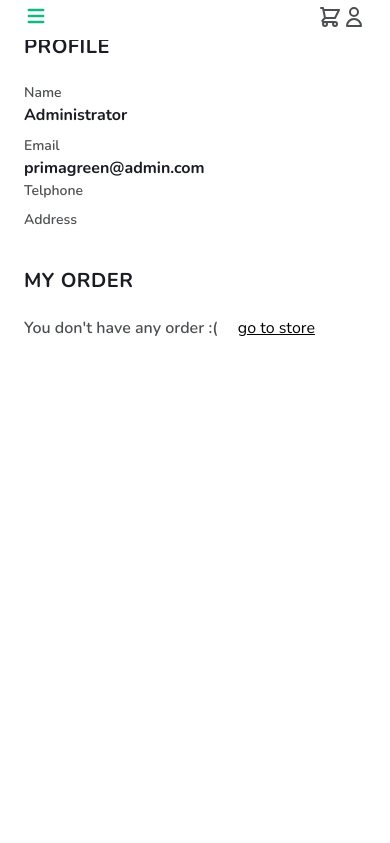
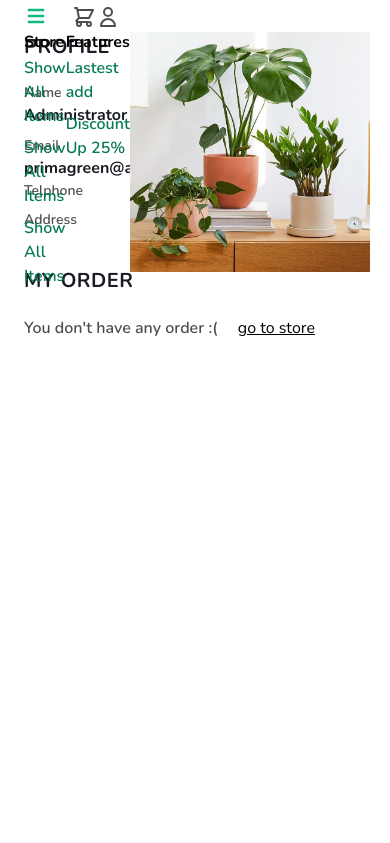
Before and after one commit to fhaards/primagreen, a CodeIgniter app: page /database/index.php/controller_f_user/index in a window 390 px wide. Shown: the top 843 px of the page. Run offline with CodeIgniter, Linux system fonts and the light colour scheme; a user stored in the database is signed in; data comes from the database, SQL or seed files in the repository; data that the repository does not hold is empty; style sheets or scripts are compiled from the project's sources; some libraries are stand-ins or nearby versions; some web fonts are replaced.

Commit message:
frontendpages : trying migrate to javascript , nav with subnav

```diff
--- a/application/views/_partials/_user_part/user_header.php
+++ b/application/views/_partials/_user_part/user_header.php
@@ -1,4 +1,4 @@
-<header id="header-nav" class="nav-header fixed z-10 bg-white lg:h-32 h:20 py-5 top-0 w-full mx-auto">
+<header id="header-nav" class="nav-header fixed z-40 bg-white h-20 py-5 top-0 w-full mx-auto">
   <div class="container flex items-center justify-between h-full mx-auto px-6 ">
     <!-- Mobile hamburger -->
     <button class="p-1 mr-5 -ml-1 rounded-md md:hidden focus:outline-none focus:shadow-outline-purple" @click="toggleSideMenu" aria-label="Menu">
@@ -10,38 +10,34 @@
     <?php
     $hal = $this->uri->segment(1);
     $hal2 = $this->uri->segment(2);
-    $activeside = "inline-flex tracking-widest items-center w-full text-md font-bold transition-colors duration-150 uppercase text-green-600 hover:text-green-700";
-    $inactiveside = "inline-flex tracking-widest items-center w-full text-md font-bold transition-colors duration-150 uppercase text-gray-600 hover:text-green-500";
+    $activeside = "tracking-widest items-center text-md font-bold transition-colors duration-150 uppercase text-green-600 hover:text-green-700";
+    $inactiveside = "tracking-widest items-center text-md font-bold transition-colors duration-150 uppercase text-gray-600 hover:text-green-500";
     ?>
 
     <!-- Desktop Menu -->
-    <div class="flex xs:hidden hidden md:block mx:auto">
-      <div class="relative w-full space-x-12 flex max-w-xl focus-within:text-green-500">
-        <div class="flex-1">
-          <a href="<?= base_url(); ?>store/show-all-items" class="<?= ($hal == 'store') ? $activeside :  $inactiveside; ?> store-trigger">
+    <div class=" flex-1 xs:hidden hidden md:block">
+      <div class="space-x-8 w-full space-x-12 flex max-w-xl focus-within:text-green-500">
+        <a href="<?= base_url(); ?>store/show-all-items" class="<?= ($hal == 'store') ? $activeside :  $inactiveside; ?> store-trigger" onmouseover="openSubNav()" onmouseout="closeSubNav()">
           Shop
         </a>
-
-        </div>
-        <div class="flex-1">
         <a href="<?= base_url(); ?>about-us" class="<?= ($hal == 'about-us') ? $activeside :  $inactiveside; ?>">
           About
         </a>
       </div>
     </div>
-    </div>
 
 
     <!-- Logo -->
-    <div class="md:block hidden">
+    <div class="flex-1 md:block hidden">
+      <div class="mx-auto w-1/2 items-center">
         <a class="text-lg font-bold" href="<?= base_url(); ?>">
-        <img class="h-6 object-cover" src="<?php echo base_url() . 'uploads/company/' . getCompanyData()['logo']; ?>" alt="" loading="lazy" />
+          <img class="mx-auto  h-6 w-100 object-cover" src="<?php echo base_url() . 'uploads/company/' . getCompanyData()['logo']; ?>" alt="" loading="lazy" />
         </a>
       </div>
+    </div>
 
-    <ul class="flex items-center space-x-8 max-w-xl">
-      <!-- Notifications menu -->
-
+    <div class="flex-1 space-x-8">
+      <ul class="flex flex-row space-x-8  float-right">
         <li class="relative">
           <button class="show-cart-menu align-middle focus:outline-none <?= ($hal == 'cart') ? $activeside :  $inactiveside; ?>">
             <svg class="w-6 h-6" fill="none" viewBox="0 0 24 24" stroke="currentColor">
@@ -51,16 +47,6 @@
           </button>
         </li>
 
-      <!-- <li class="relative">
-        <button class="showCartMenu align-middle focus:outline-none" @click="toggleCartMenu" @keydown.escape="closeCartMenu" aria-label="Account" aria-haspopup="true">
-          <svg class="w-6 h-6 text-gray-500 hover:text-green-500" fill="none" viewBox="0 0 24 24" stroke="currentColor">
-            <path stroke-linecap="round" stroke-linejoin="round" stroke-width="2" d="M3 3h2l.4 2M7 13h10l4-8H5.4M7 13L5.4 5M7 13l-2.293 2.293c-.63.63-.184 1.707.707 1.707H17m0 0a2 2 0 100 4 2 2 0 000-4zm-8 2a2 2 0 11-4 0 2 2 0 014 0z" />
-          </svg>
-          <span aria-hidden="true" class="absolute top-0 right-0 inline-block w-3 h-3 transform translate-x-1 -translate-y-1 bg-red-600 border-2 border-white rounded-full dark:border-gray-800"></span>
-        </button>
-      </li> -->
-
-      <!-- Profile menu -->
         <li class="relative">
           <button class="align-middle focus:outline-none <?= ($hal == 'profile') ? $activeside :  $inactiveside; ?>" @click="toggleProfileMenu" @keydown.escape="closeProfileMenu" aria-label="Account" aria-haspopup="true">
             <svg class="w-6 h-6" fill="none" viewBox="0 0 24 24" stroke="currentColor">
@@ -100,17 +86,37 @@
             </ul>
           </template>
         </li>
+      </ul>
+    </div>
 
-    </ul>
 
   </div>
 </header>
 
-<div id="submenu-store" class="fixed bg-white w-full p-2 ml-0 z-2 submenu-store">
-  <div class="container mx-auto justify-between px-6">
-    TEST IMPLEMENT
+<section id="sub-nav" onmouseover="openSubNav()" onmouseout="closeSubNav()" class="fixed w-full z-30 mt-20 overflow-y-hidden bg-green-100">
+  <div class="container flex mx-auto px-6 my-8">
+    <div class="flex flex-col mr-20">
+      <div class="flex"><span class="text-green-800 font-bold leading-5 mb-5 leading-5 tracking-widest">Store</span> </div>
+      <ul>
+        <li class="py-1"><a href="#" class="text-green-600 font-semibold hover:text-green-500">Show All Items</a></li>
+        <li class="py-1"><a href="#" class="text-green-600 font-semibold hover:text-green-500">Show All Items</a></li>
+        <li class="py-1"><a href="#" class="text-green-600 font-semibold hover:text-green-500">Show All Items</a></li>
+      </ul>
+    </div>
+    <div class="flex-col mr-20">
+      <div class="flex"><span class="text-green-800 font-bold leading-5 mb-5 leading-5 tracking-widest">Features</span> </div>
+      <ul>
+        <li class="py-1"><a href="#" class="text-green-600 font-semibold hover:text-green-500">Lastest add</a></li>
+        <li class="py-1"><a href="#" class="text-green-600 font-semibold hover:text-green-500">Discount Up 25%</a></li>
+      </ul>
+    </div>
+    <div class="flex">
+      <div class="image-subnav bg-red-200">
+        <img class="object-cover w-full h-full" src="<?php echo base_url() . 'assets/image/subnav.jpg'; ?>">
       </div>
     </div>
+  </div>
+</section>
 
 
 <!-- <li class="flex">
--- a/application/views/frontend/cart/show_cart.php
+++ b/application/views/frontend/cart/show_cart.php
@@ -1,45 +1,38 @@
-<div id="show-cart" class="show-cart z-40 fixed  right-0 h-full lg:w-1/4 w-full bg-white shadow-lg focus:outline-none active:outline-none" aria-label="submenu">
-    <div class="mx-auto p-5">
+<div id="show-cart" class="show-cart z-30 fixed right-0 h-full lg:w-1/4 w-full bg-green-100 mt-20 focus:outline-none active:outline-none" aria-label="submenu">
 
-        <div class="flex containe mx-auto w-4/5 mt-5">
+    <div class="flex container w-full">
+        <div class="flex w-4/5 items-center mx-auto top-0 border-b border-green-800 border-solid">
             <div class="flex-1">
-                <nav id="new-items" class="flex w-full top-0 py-1 border-b border-gray-700 border-solid">
-                    <div class="flex-1 py-3 ">
-                        <h1 class="uppercase tracking-wide font-bold text-gray-700 text-xl p-2" href="#">
+                <h1 class="tracking-wide font-bold text-green-800 text-xl" href="#">
                     Your Cart
                 </h1>
             </div>
             <div class="py-3">
                 <button class="close-cart uppercase tracking-wide font-bold text-gray-700 text-xl p-2"> X </button>
             </div>
-                </nav>
         </div>
     </div>
 
-        <div class="mt-4 w-full overflow-y-scroll" style="max-height:400px;">
-            <div class="w-4/5 mx-auto container">
-                <table class="w-full" style="max-height:400px;">
-                    <thead>
-                        <tr class="border-b border-gray-500">
-                            <td class="py-2">Name</td>
-                            <td class="py-2">Qty</td>
-                            <td class="py-2"></td>
-                        </tr>
-                    </thead>
+    <div class="w-full overflow-y-scroll bg-red-200" style="max-height:400px;">
+        <div class="w-4/5 mx-auto container bg-red-300">
+            <div class="flex flex-col">
+                <div id="detail_cart"></div>
+            </div>
+            <!-- <table class="w-full" style="max-height:400px;">
                 <tbody id="detail_cart">
                 </tbody>
-                </table>
+            </table> -->
         </div>
     </div>
 
-        <div class="mt-4 w-full overflow-y-scroll" style="max-height:400px;">
+    <!-- <div class="mt-4 w-full">
         <div class="w-4/5 mx-auto container">
-                <table class="w-full" style="max-height:400px;">
+            <table class="w-full">
                 <tbody id="total_cart">
                 </tbody>
             </table>
         </div>
-        </div>
+    </div> -->
 
     <div class="w-4/5 mt-4 mx-auto container">
         <div class="flex">
@@ -61,6 +54,4 @@
             <?php endif; ?>
         </div>
     </div>
-
 </div>
-</div>
--- a/application/views/frontend/master_frontend.php
+++ b/application/views/frontend/master_frontend.php
@@ -68,6 +68,7 @@
     <script src="<?php echo base_url() . 'assets/tailwind/js/init-alpine.js'; ?>" language="javascript"></script>
     <script src="<?php echo base_url() . 'assets/js_ajax/config_cart.js'; ?>" language="javascript"></script>
     <script src="<?php echo base_url() . 'assets/js_ajax/config_custom.js'; ?>" language="javascript"></script>
+    <script src="<?php echo base_url() . 'assets/js_ajax/config_frontend.js'; ?>" language="javascript"></script>
     <script>
         $(document).ready(function() {
             $('#detail_cart').load("<?php echo site_url(); ?>cart/load-cart", function() {
--- a/assets/css/primagreen.css
+++ b/assets/css/primagreen.css
@@ -22,6 +22,20 @@
 form label{
     font-family:'Nunito' !important;
     font-weight: 600;
+}
+
+/* HEADER  */
+
+#header-nav{
+	transition: top 0.3s;
+}
+#sub-nav{
+	height:0%;
+	transition: 0.5s;
+}
+#sub-nav .image-subnav{
+	height:15rem;
+	width: 15rem;
 }
 
 #frontend-header.is-floating {
@@ -77,9 +91,3 @@
 .page-title{
 	font-family: 'DM Serif Text', serif;
 }
-
-.submenu-store{
-}
-.store-trigger:hover .submenu-store{
-    display: block;
-}
--- a/assets/js_ajax/config_custom.js
+++ b/assets/js_ajax/config_custom.js
@@ -1,18 +1,14 @@
 // PAGE SCROLL STYLE
 
-$(window).bind("scroll", function () {
-	if ($(window).scrollTop() > 32) {
-		$(".nav-header").addClass("shadow-lg");
-		$(".nav-header").removeClass("lg:h-32 h:20");
-		$(".submenu-store").addClass("mt-16");
-		$(".submenu-store").removeClass("mt-24");
-	} else {
-		$(".nav-header").removeClass("shadow-lg");
-		$(".nav-header").addClass("lg:h-32 h:20");
-		$(".submenu-store").addClass("mt-24");
-		$(".submenu-store").removeClass("mt-16");
-	}
-});
+// $(window).bind("scroll", function () {
+// 	if ($(window).scrollTop() > 32) {
+// 		$(".nav-header").addClass("shadow-lg");
+// 		$(".nav-header").removeClass("lg:h-32 h:20");
+// 	} else {
+// 		$(".nav-header").removeClass("shadow-lg");
+// 		$(".nav-header").addClass("lg:h-32 h:20");
+// 	}
+// });
 
 $(document).ready(function () {
 	// GET NO PEMESANAN WHEN UPLOAD TRANSFER PROOF
--- /dev/null
+++ b/assets/js_ajax/config_frontend.js
@@ -0,0 +1,22 @@
+function openSubNav() {
+    document.getElementById("sub-nav").style.height = "19rem";
+    document.getElementById("header-nav").style.height = "5rem";
+}
+
+function closeSubNav() {
+	document.getElementById("sub-nav").style.height = "0%";
+}
+
+document.addEventListener("DOMContentLoaded", function (event) {
+    var prevScrollpos = window.pageYOffset;
+	window.onscroll = function () {
+        var currentScrollPos = window.pageYOffset;
+        var headerNav = document.getElementById("header-nav");
+		if(prevScrollpos > 32){
+            headerNav.classList.add('shadow-md');
+        } else {
+            headerNav.classList.remove('shadow-md');
+        }
+		prevScrollpos = currentScrollPos;
+	};
+});
```
Also changed, not shown: assets/js_ajax/config_tester.js (added, +28 -0 lines), assets/image/subnav.jpg (added). Lines whose indentation alone changed are shown as unchanged.
